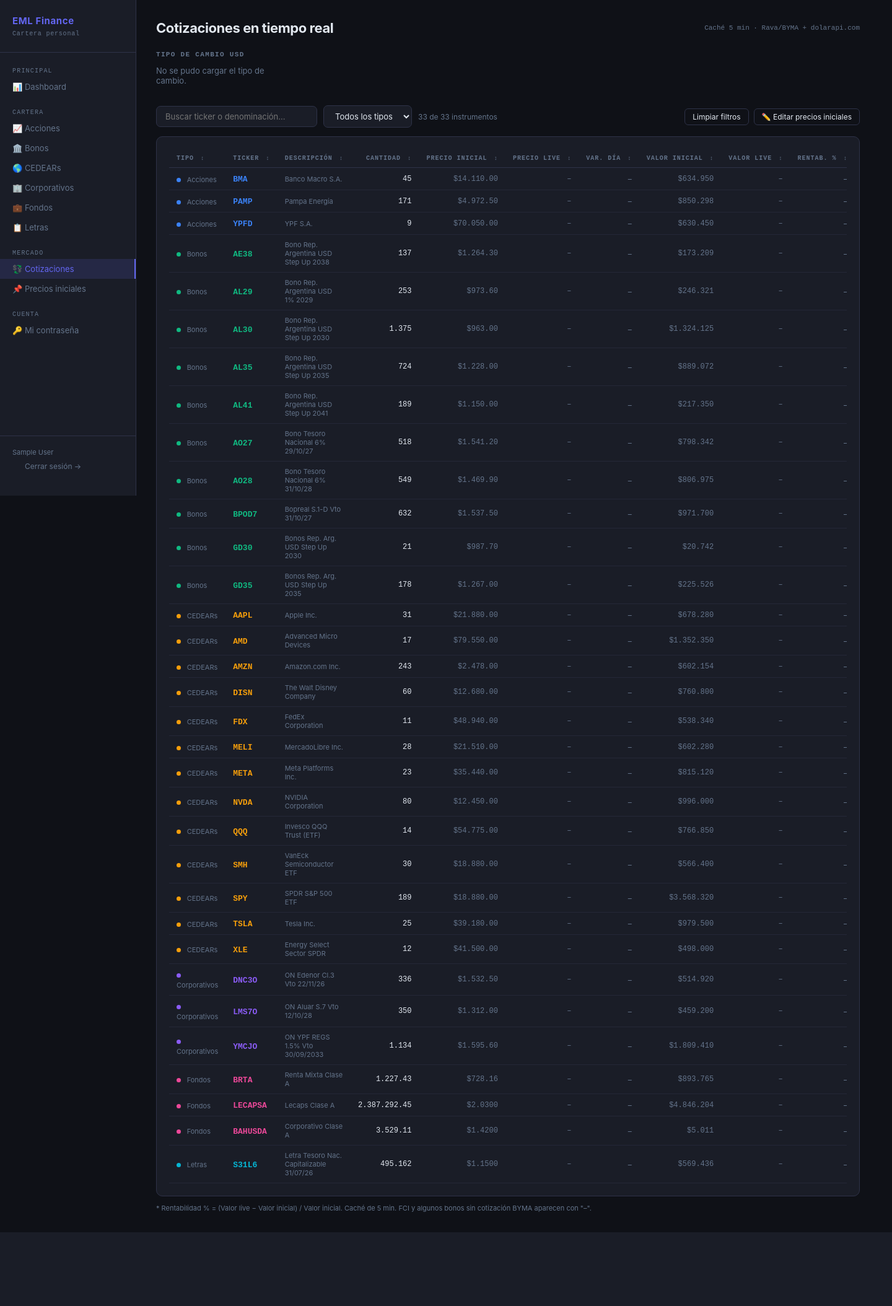
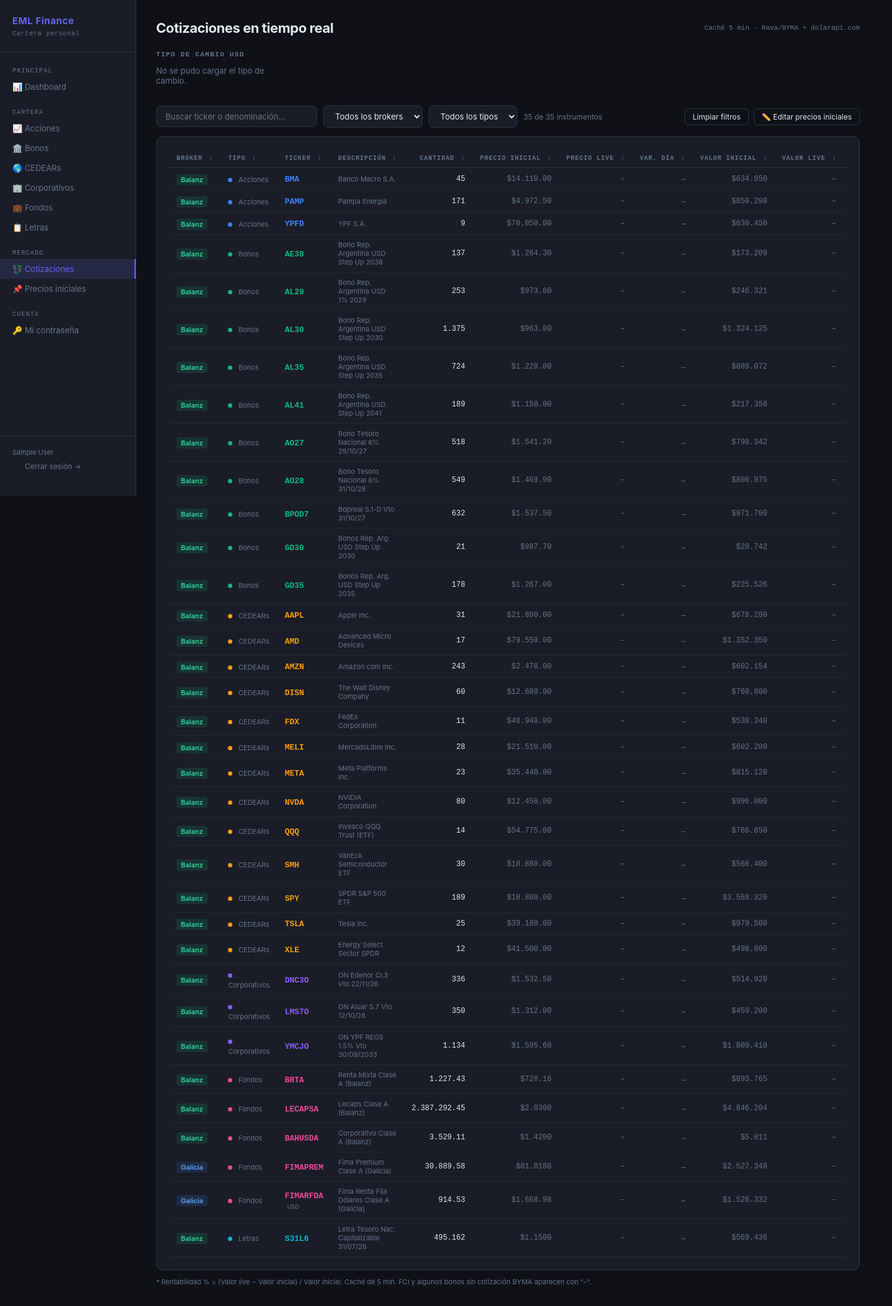
Before and after one commit to eduardoluchini/eml-finance, a Flask app: page /cotizaciones in a window 1440 px wide. Shown: the whole page at 62% size. Before the commit the page ends 1989 px from the top, so only its background shows below. Run offline with Flask 3, Linux system fonts and the light colour scheme; the visitor is signed in with stand-in values (Sample User, id 1); data comes from the database, SQL or seed files in the repository; data that the repository does not hold is empty.

Commit message:
Add Galicia Fima funds + broker filter in cotizaciones
- Fima Premium Clase A: 30.889,58 cuotapartes @ ARS 81,818803 = ARS 2.527.348
- Fima Renta Fija Dolares Clase A: 914,53 cuotapartes @ USD 1,112489 = USD 1.017,40
- Total portfolio updated: ARS 41.568.639
- Broker column + badge (Balanz/Galicia) in cotizaciones table
- Broker dropdown filter in search bar
- USD badge on dollar-denominated instruments

Co-Authored-By: Claude Sonnet 4.6 <noreply@anthropic.com>

```diff
--- a/app.py
+++ b/app.py
@@ -79,7 +79,7 @@ def login_required(f):
 # ── Datos cartera (posición 26/06/2026) ──────────────────────────────────────
 PORTFOLIO_INICIAL = {
     'fecha': '26/06/2026',
-    'total_ars': 37514164,
+    'total_ars': 41568639,
     'tc_mep': 1501.01,
     'tc_usd': 1543.38,
     'monedas': {
@@ -126,9 +126,11 @@ PORTFOLIO_INICIAL = {
             {'ticker': 'YMCJO', 'descripcion': 'ON YPF REGS 1.5% Vto 30/09/2033', 'cantidad': 1134,  'precio': 1595.60,  'valor': 1809410},
         ],
         'Fondos': [
-            {'ticker': 'BRTA',    'descripcion': 'Renta Mixta Clase A',   'cantidad': 1227.43,      'precio': 728.16,  'valor': 893760},
-            {'ticker': 'LECAPSA', 'descripcion': 'Lecaps Clase A',        'cantidad': 2387292.45,   'precio': 2.03,    'valor': 4848612},
-            {'ticker': 'BAHUSDA', 'descripcion': 'Corporativo Clase A',   'cantidad': 3529.11,      'precio': 1.42,    'valor': 4995},
+            {'ticker': 'BRTA',     'descripcion': 'Renta Mixta Clase A (Balanz)',             'cantidad': 1227.43,      'precio': 728.16,       'valor': 893760,   'fuente': 'Balanz', 'moneda': 'ARS'},
+            {'ticker': 'LECAPSA',  'descripcion': 'Lecaps Clase A (Balanz)',                  'cantidad': 2387292.45,   'precio': 2.03,         'valor': 4848612,  'fuente': 'Balanz', 'moneda': 'ARS'},
+            {'ticker': 'BAHUSDA',  'descripcion': 'Corporativo Clase A (Balanz)',             'cantidad': 3529.11,      'precio': 1.42,         'valor': 4995,     'fuente': 'Balanz', 'moneda': 'ARS'},
+            {'ticker': 'FIMAPREM', 'descripcion': 'Fima Premium Clase A (Galicia)',           'cantidad': 30889.58,     'precio': 81.818803,    'valor': 2527348,  'fuente': 'Galicia','moneda': 'ARS'},
+            {'ticker': 'FIMARFDA', 'descripcion': 'Fima Renta Fija Dólares Clase A (Galicia)','cantidad': 914.53,      'precio': 1668.98,      'valor': 1527127,  'fuente': 'Galicia','moneda': 'USD', 'precio_usd': 1.112489, 'valor_usd': 1017.40},
         ],
         'Letras': [
             {'ticker': 'S31L6', 'descripcion': 'Letra Tesoro Nac. Capitalizable 31/07/26', 'cantidad': 495162, 'precio': 1.15, 'valor': 571318},
@@ -327,7 +329,10 @@ def cotizaciones():
                 'valor_ini':     valor_ini,
                 'valor_actual':  valor_actual,
                 'diff_pct':      diff_pct_live,
-                'fuente':        pr['fuente'] if pr else None,
+                'fuente_live':   pr['fuente'] if pr else None,
+                'broker':        item.get('fuente', 'Balanz'),
+                'moneda':        item.get('moneda', 'ARS'),
+                'valor_usd':     item.get('valor_usd'),
                 'pi_fecha':      pi['fecha']  if pi else None,
                 'pi_notas':      pi['notas']  if pi else None,
             })
--- a/templates/cotizaciones.html
+++ b/templates/cotizaciones.html
@@ -73,6 +73,13 @@
   <input id="search-text" type="text" placeholder="Buscar ticker o denominación..."
     style="background:var(--bg2);border:1px solid var(--border);color:var(--text);border-radius:7px;
            padding:8px 14px;font-size:13px;font-family:inherit;width:260px;">
+  <select id="search-broker"
+    style="background:var(--bg2);border:1px solid var(--border);color:var(--text);border-radius:7px;
+           padding:8px 14px;font-size:13px;font-family:inherit;">
+    <option value="">Todos los brokers</option>
+    <option value="Balanz">Balanz</option>
+    <option value="Galicia">Galicia</option>
+  </select>
   <select id="search-tipo"
     style="background:var(--bg2);border:1px solid var(--border);color:var(--text);border-radius:7px;
            padding:8px 14px;font-size:13px;font-family:inherit;">
@@ -94,27 +101,36 @@
     <table id="tabla-cot">
       <thead>
         <tr>
-          <th class="sortable" data-col="0">Tipo <span class="sort-icon">↕</span></th>
-          <th class="sortable" data-col="1">Ticker <span class="sort-icon">↕</span></th>
-          <th class="sortable" data-col="2">Descripción <span class="sort-icon">↕</span></th>
-          <th class="sortable text-right" data-col="3">Cantidad <span class="sort-icon">↕</span></th>
-          <th class="sortable text-right" data-col="4">Precio inicial <span class="sort-icon">↕</span></th>
-          <th class="sortable text-right" data-col="5">Precio live <span class="sort-icon">↕</span></th>
-          <th class="sortable text-right" data-col="6">Var. día <span class="sort-icon">↕</span></th>
-          <th class="sortable text-right" data-col="7">Valor inicial <span class="sort-icon">↕</span></th>
-          <th class="sortable text-right" data-col="8">Valor live <span class="sort-icon">↕</span></th>
-          <th class="sortable text-right" data-col="9">Rentab. % <span class="sort-icon">↕</span></th>
+          <th class="sortable" data-col="0">Broker <span class="sort-icon">↕</span></th>
+          <th class="sortable" data-col="1">Tipo <span class="sort-icon">↕</span></th>
+          <th class="sortable" data-col="2">Ticker <span class="sort-icon">↕</span></th>
+          <th class="sortable" data-col="3">Descripción <span class="sort-icon">↕</span></th>
+          <th class="sortable text-right" data-col="4">Cantidad <span class="sort-icon">↕</span></th>
+          <th class="sortable text-right" data-col="5">Precio inicial <span class="sort-icon">↕</span></th>
+          <th class="sortable text-right" data-col="6">Precio live <span class="sort-icon">↕</span></th>
+          <th class="sortable text-right" data-col="7">Var. día <span class="sort-icon">↕</span></th>
+          <th class="sortable text-right" data-col="8">Valor inicial <span class="sort-icon">↕</span></th>
+          <th class="sortable text-right" data-col="9">Valor live <span class="sort-icon">↕</span></th>
+          <th class="sortable text-right" data-col="10">Rentab. % <span class="sort-icon">↕</span></th>
         </tr>
       </thead>
       <tbody id="tbody-cot">
         {% for f in filas %}
-        <tr data-tipo="{{ f.tipo }}" data-ticker="{{ f.ticker }}" data-desc="{{ f.descripcion|lower }}">
+        <tr data-tipo="{{ f.tipo }}" data-ticker="{{ f.ticker }}" data-desc="{{ f.descripcion|lower }}" data-broker="{{ f.broker }}">
+          <td data-val="{{ f.broker }}">
+            <span style="font-size:11px;font-weight:600;padding:2px 7px;border-radius:4px;
+              {% if f.broker == 'Galicia' %}background:rgba(59,130,246,.15);color:#60a5fa;
+              {% else %}background:rgba(16,185,129,.15);color:#34d399;{% endif %}">
+              {{ f.broker }}
+            </span>
+          </td>
           <td data-val="{{ f.tipo }}">
             <span style="display:inline-block;width:7px;height:7px;border-radius:50%;background:{{ colores.get(f.tipo,'#64748b') }};margin-right:6px;"></span>
             <span style="font-size:11px;color:var(--muted);">{{ f.tipo }}</span>
           </td>
           <td data-val="{{ f.ticker }}">
             <span style="font-family:var(--mono);font-weight:700;font-size:13px;color:{{ colores.get(f.tipo,'#e2e8f0') }};">{{ f.ticker }}</span>
+            {% if f.moneda == 'USD' %}<span style="font-size:9px;color:var(--muted);margin-left:4px;">USD</span>{% endif %}
           </td>
           <td style="font-size:11px;color:var(--muted);max-width:180px;" data-val="{{ f.descripcion }}">{{ f.descripcion }}</td>
           <td class="text-right mono" style="font-size:12px;" data-val="{{ f.cantidad }}">
@@ -174,26 +190,30 @@ th.sortable.asc .sort-icon, th.sortable.desc .sort-icon { color:var(--accent); }
 
 <script>
 // ── Filtro ────────────────────────────────────────────────────────────────────
-const searchText = document.getElementById('search-text');
-const searchTipo = document.getElementById('search-tipo');
-const searchCount = document.getElementById('search-count');
+const searchText   = document.getElementById('search-text');
+const searchTipo   = document.getElementById('search-tipo');
+const searchBroker = document.getElementById('search-broker');
+const searchCount  = document.getElementById('search-count');
 const allRows = Array.from(document.querySelectorAll('#tbody-cot tr'));
 
 function filtrar() {
-  const txt  = searchText.value.toLowerCase().trim();
-  const tipo = searchTipo.value;
+  const txt    = searchText.value.toLowerCase().trim();
+  const tipo   = searchTipo.value;
+  const broker = searchBroker.value;
   let vis = 0;
   allRows.forEach(tr => {
-    const ok = (!tipo || tr.dataset.tipo === tipo) &&
-               (!txt  || tr.dataset.ticker.toLowerCase().includes(txt) || tr.dataset.desc.includes(txt));
+    const ok = (!tipo   || tr.dataset.tipo   === tipo)   &&
+               (!broker || tr.dataset.broker  === broker) &&
+               (!txt    || tr.dataset.ticker.toLowerCase().includes(txt) || tr.dataset.desc.includes(txt));
     tr.style.display = ok ? '' : 'none';
     if (ok) vis++;
   });
   searchCount.textContent = vis + ' de ' + allRows.length + ' instrumentos';
 }
-function limpiarFiltros() { searchText.value=''; searchTipo.value=''; filtrar(); }
+function limpiarFiltros() { searchText.value=''; searchTipo.value=''; searchBroker.value=''; filtrar(); }
 searchText.addEventListener('input', filtrar);
 searchTipo.addEventListener('change', filtrar);
+searchBroker.addEventListener('change', filtrar);
 filtrar();
 
 // ── Ordenamiento ──────────────────────────────────────────────────────────────
```
